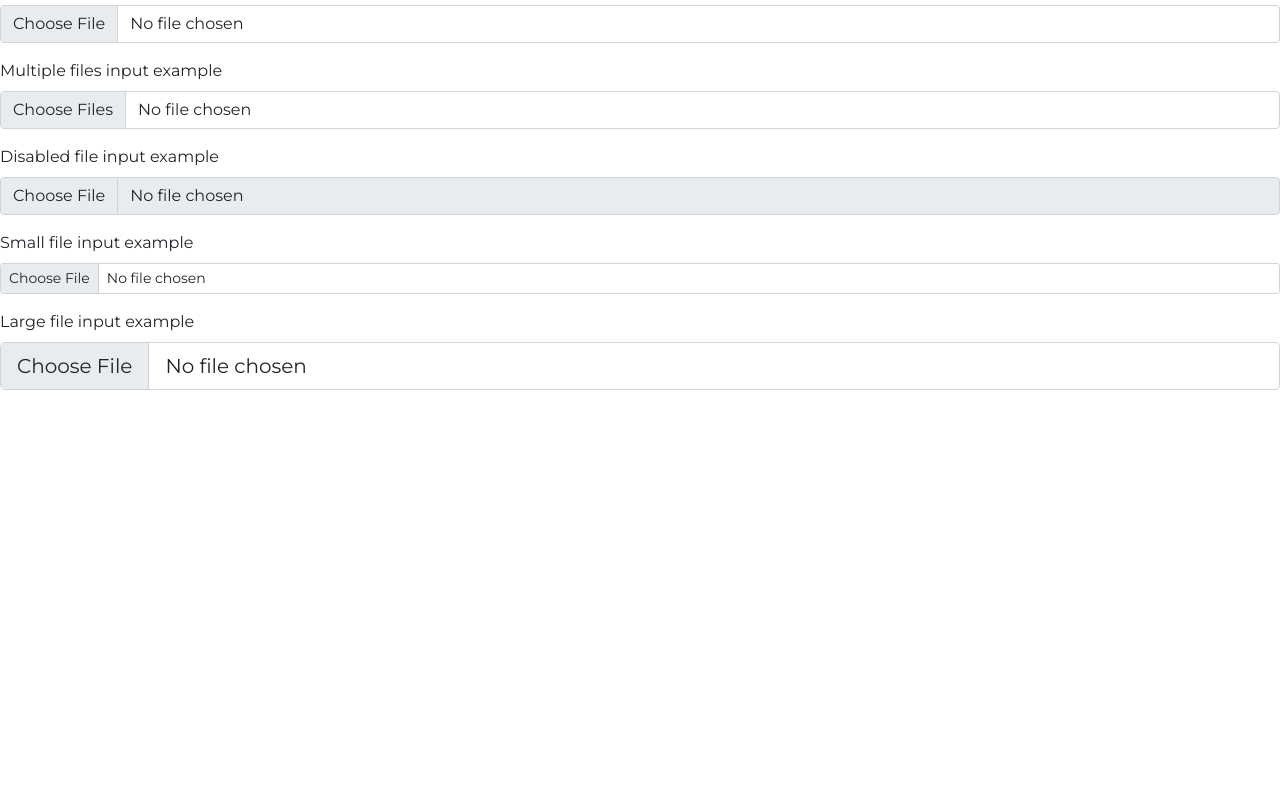
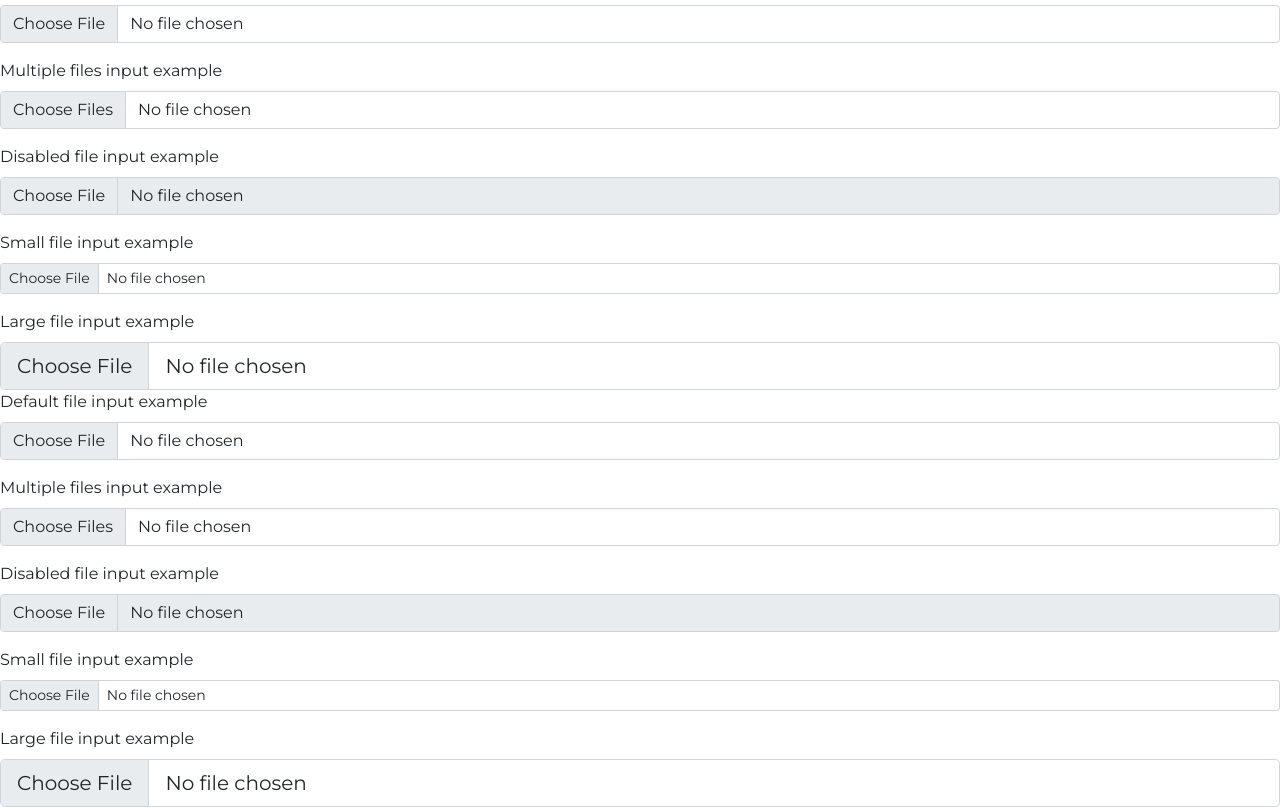
Before and after one commit to sebastianmorales2k/diplomado-final, a plain HTML site: page cultivo.html in a window 1280 px wide. Shown: the part 153-960 px from the top of the page. Before the commit the page ends 800 px from the top, so only its background shows below. Drawn offline with nearby package versions, Linux system fonts and the light colour scheme.

Commit message:
cambio 5

```diff
--- a/cultivo.html
+++ b/cultivo.html
@@ -85,6 +85,27 @@
         <input class="form-control form-control-lg" id="formFileLg" type="file">
     </div>
 
+
+    <div class="mb-3">
+        <label for="formFile" class="form-label">Default file input example</label>
+        <input class="form-control" type="file" id="formFile">
+    </div>
+    <div class="mb-3">
+        <label for="formFileMultiple" class="form-label">Multiple files input example</label>
+        <input class="form-control" type="file" id="formFileMultiple" multiple>
+    </div>
+    <div class="mb-3">
+        <label for="formFileDisabled" class="form-label">Disabled file input example</label>
+        <input class="form-control" type="file" id="formFileDisabled" disabled>
+    </div>
+    <div class="mb-3">
+        <label for="formFileSm" class="form-label">Small file input example</label>
+        <input class="form-control form-control-sm" id="formFileSm" type="file">
+    </div>
+    <div>
+        <label for="formFileLg" class="form-label">Large file input example</label>
+        <input class="form-control form-control-lg" id="formFileLg" type="file">
+    </div>
     <!-- Option 1: Bootstrap Bundle with Popper -->
     <script src="https://cdn.jsdelivr.net/npm/bootstrap@5.1.3/dist/js/bootstrap.bundle.min.js" integrity="sha384-ka7Sk0Gln4gmtz2MlQnikT1wXgYsOg+OMhuP+IlRH9sENBO0LRn5q+8nbTov4+1p" crossorigin="anonymous"></script>
 
```
